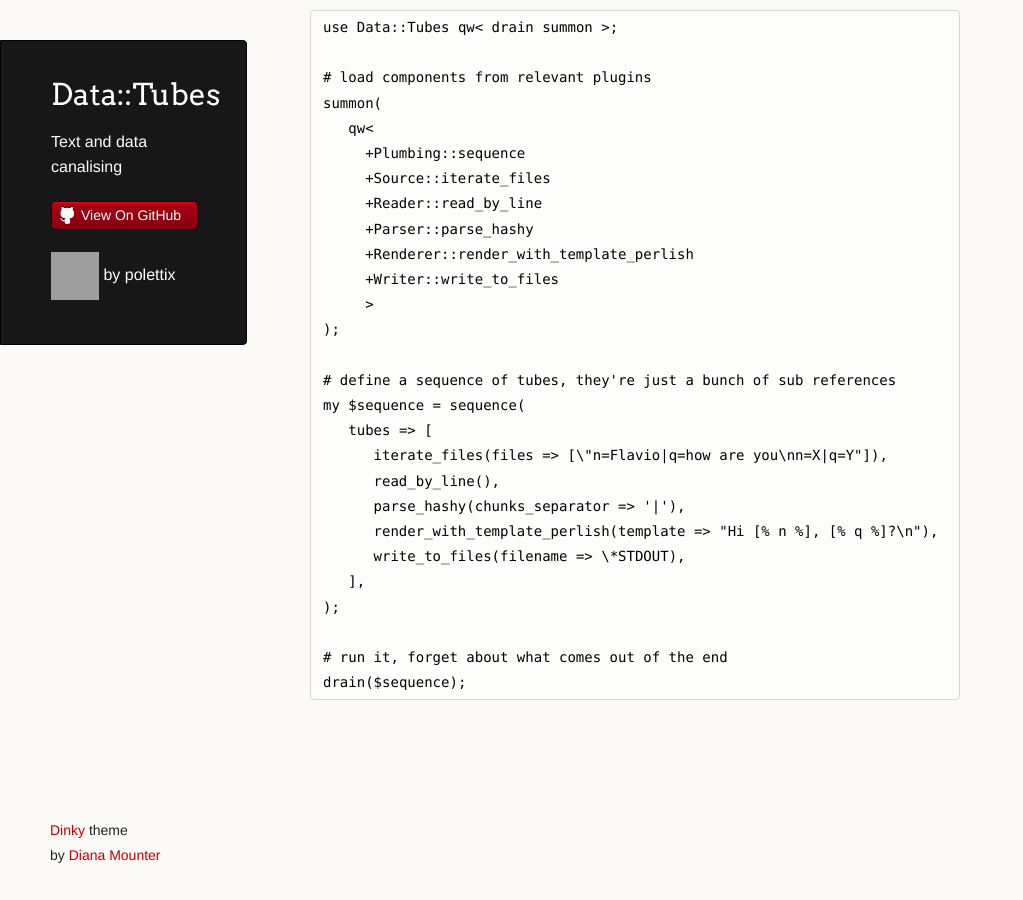
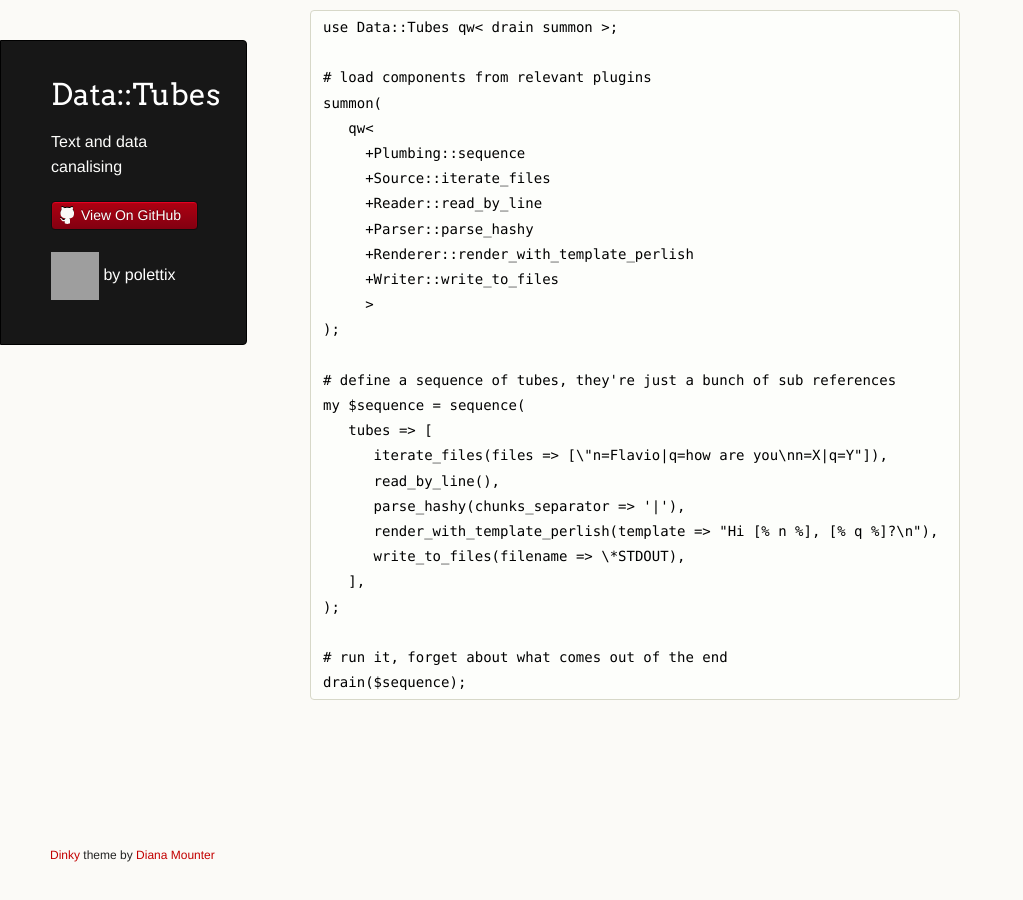
Before and after one commit to polettix/Data-Tubes, a Jekyll site: the page built from index.md, in a window 1280 px wide. Shown: the whole page, without its empty margins (0-1023 px from the left). Built offline with Jekyll 4.4.1, drawn with Linux system fonts in a browser that asks for light colours; grey boxes are pictures that could not be loaded.

Commit message:
attribution fits in a line now

```diff
--- a/stylesheets/styles.css
+++ b/stylesheets/styles.css
@@ -85,8 +85,8 @@
 	text-decoration: underline;
 }
 
-a small {
-	font-size: 10px;
+a small, small>a, small {
+	font-size: 12px;
 }
 
 em {
```
